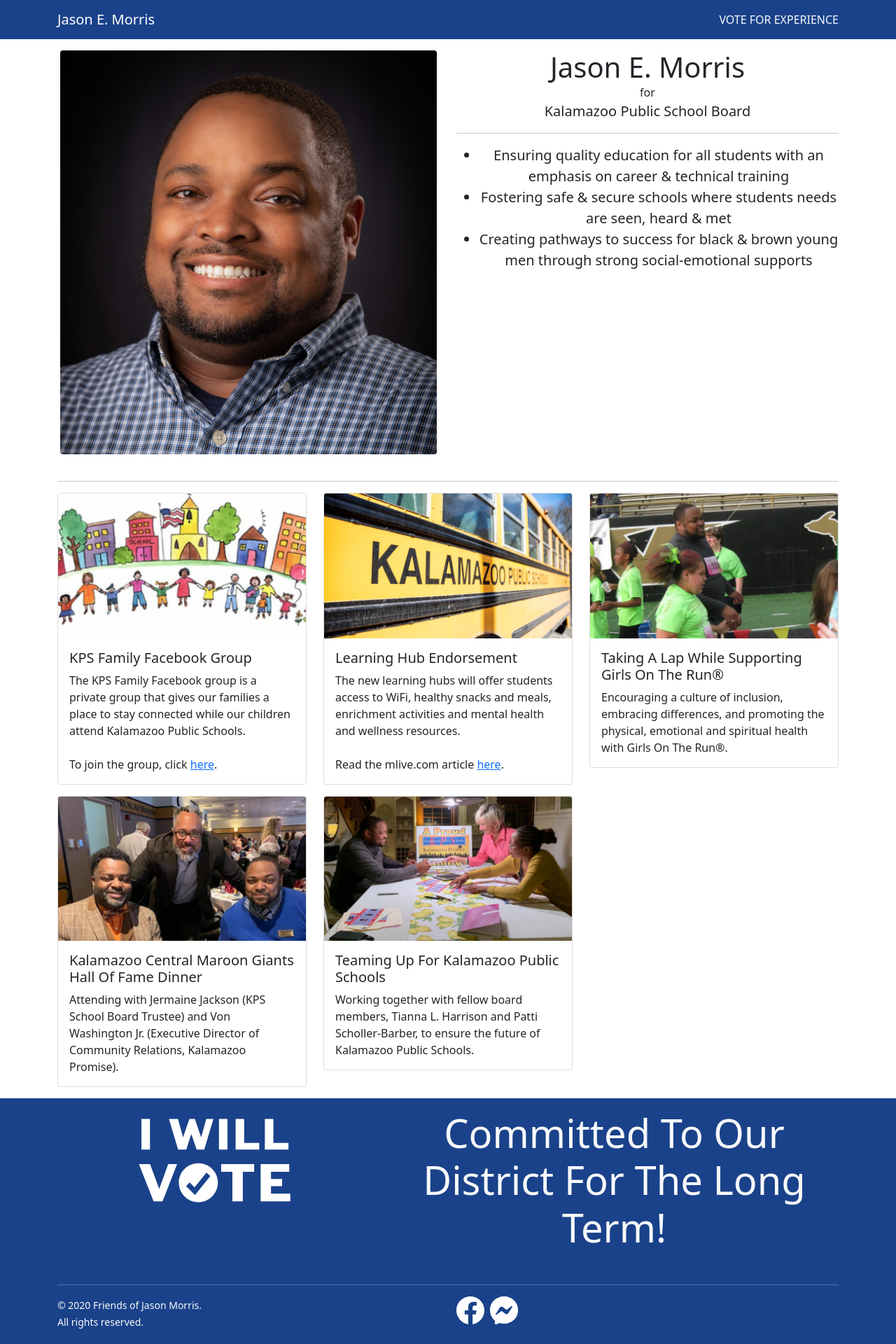
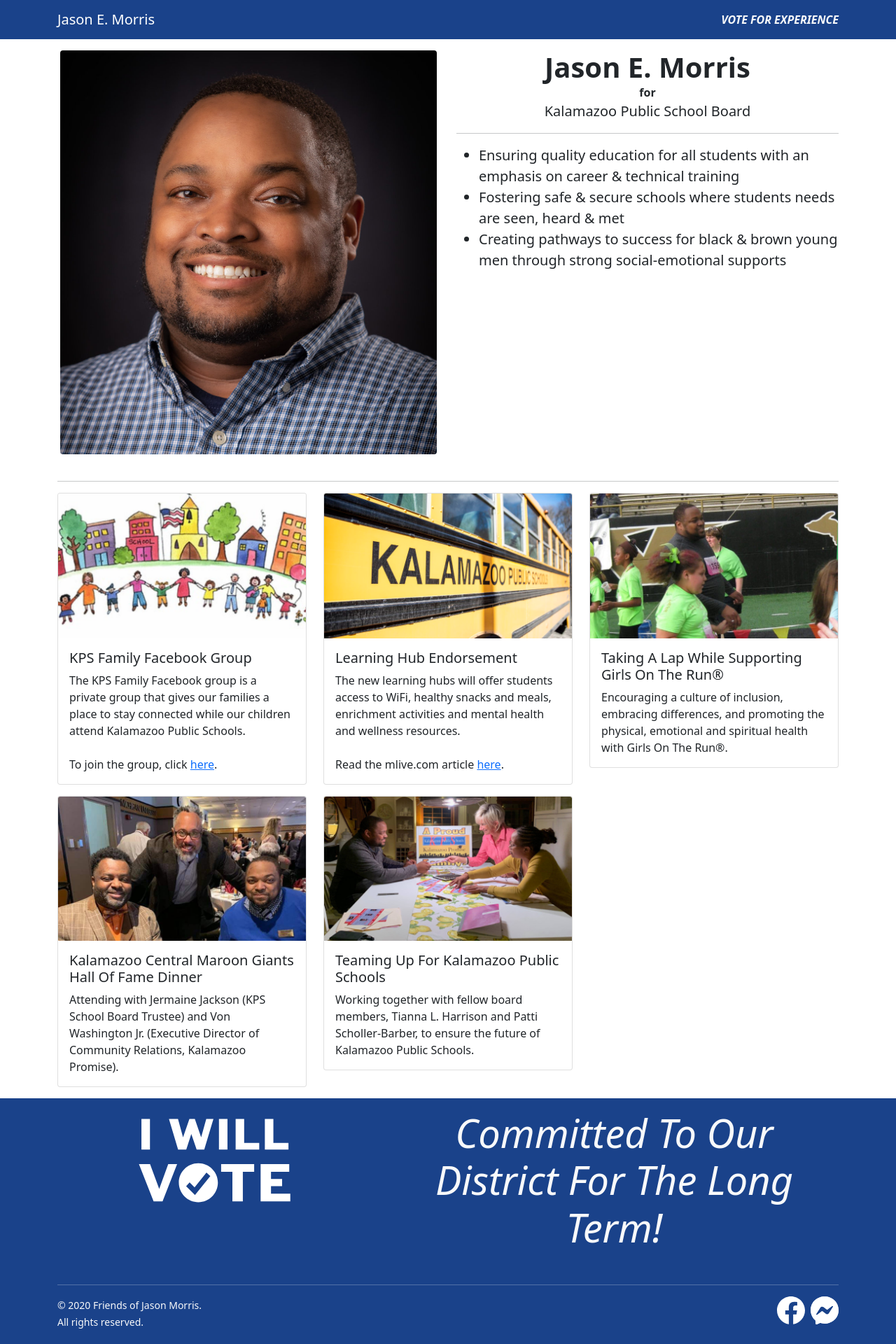
Before and after one commit to tomzmyslo/jasonemorris, a Next.js app: page / in a window 1280 px wide. Shown: the top 1920 px of the page at 70% size. Built offline with nearby package versions, Linux system fonts and the light colour scheme.

Commit message:
Updates JS dependencies (#9)

```diff
--- a/components/Footer.jsx
+++ b/components/Footer.jsx
@@ -17,7 +17,7 @@ function Footer() {
             <Vote />
           </div>
           <div className="col-md-7">
-            <p className="display-4 text-light text-capitalize font-italic">
+            <p className="display-4 text-light text-capitalize fst-italic">
               Committed to our district for the long term!
             </p>
           </div>
@@ -31,7 +31,7 @@ function Footer() {
               All rights reserved.
             </small>
           </div>
-          <div className="col-6 text-right">
+          <div className="col-6 text-end">
             <ul className="list-inline">
               <li className="list-inline-item mr-3">
                 <Link href="https://www.facebook.com/JasonMorris4KPS-103854908123702">
--- a/components/Hero.jsx
+++ b/components/Hero.jsx
@@ -17,10 +17,10 @@ function Hero() {
           />
         </div>
         <div className="col-md-6 mt-3 text-center">
-          <h1 className="mb-0 font-weight-bold">
+          <h1 className="mb-0 fw-bold">
             Jason E. Morris
           </h1>
-          <p className="font-weight-bold font-italic mb-0">for</p>
+          <p className="fw-bold font-italic mb-0">for</p>
           <p className="lead">
             Kalamazoo Public School Board
           </p>
--- a/components/List.jsx
+++ b/components/List.jsx
@@ -6,7 +6,7 @@ function List() {
     // eslint-disable-next-line no-undef
     setWidth(window.innerWidth);
   });
-  const styles = width > 768 ? 'text-left lead' : 'text-left';
+  const styles = width > 768 ? 'text-start lead' : 'text-start';
   return(
     <ul className={styles}>
       <li>
--- a/components/Navbar.jsx
+++ b/components/Navbar.jsx
@@ -5,7 +5,7 @@ function Navbar() {
     <div className="navbar navbar-dark" style={{backgroundColor: '#1A428A'}}>
       <div className="container">
         <a className="navbar-brand" href="/">Jason E. Morris</a>
-        <span className="text-light text-uppercase font-italic font-weight-bold">Vote For Experience</span>
+        <span className="text-light text-uppercase fst-italic fw-bold">Vote For Experience</span>
       </div>
     </div>
   );
```
Also changed, not shown: package.json (+7 -7 lines), 2 other files (tests, documents, lock files or other folders).
